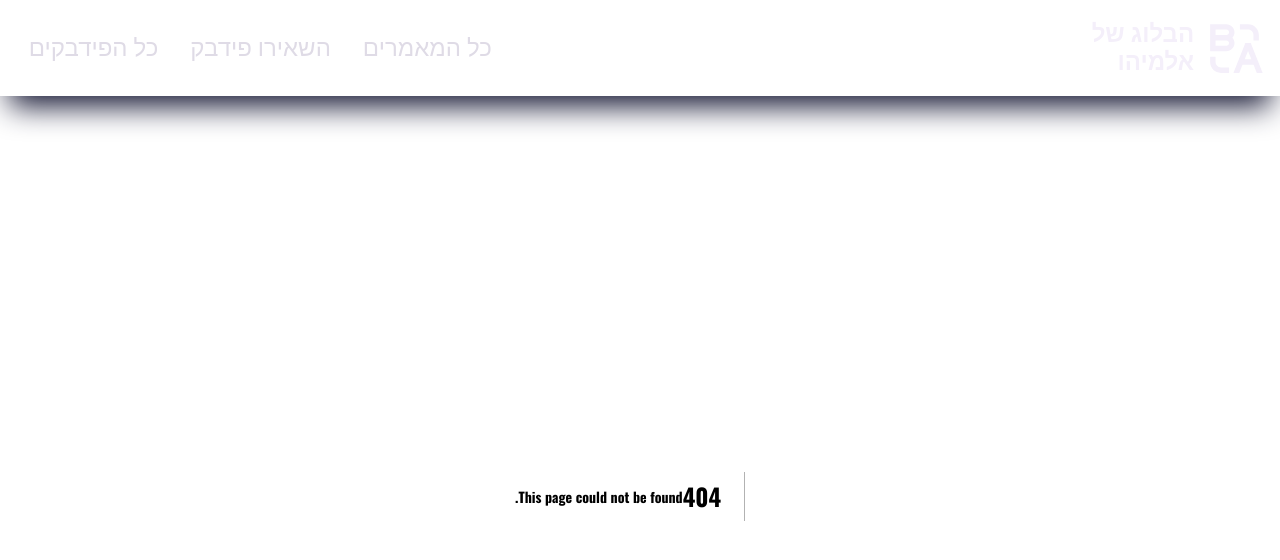
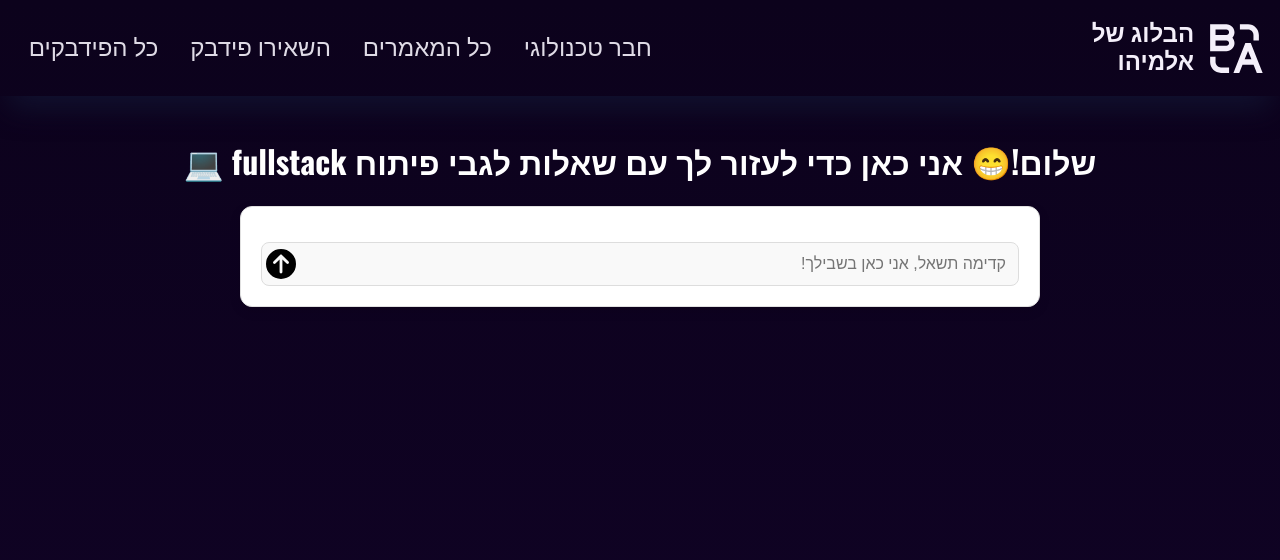
Before and after one commit to almayomekonen/my-blog, a Next.js app: page /chatbot in a window 1280 px wide. Before the commit this address had no page. Shown: the top 560 px of the page. Built offline with nearby package versions, Linux system fonts and the light colour scheme.

Commit message:
chat-bot-api

```diff
--- /dev/null
+++ b/components/Chatbot/Chatbot.jsx
@@ -0,0 +1,71 @@
+import { useState } from "react";
+import axios from "axios";
+import styles from "./Chatbot.module.css";
+import ReactMarkdown from "react-markdown";
+import { FaCircleArrowUp } from "react-icons/fa6";
+
+export default function Chatbot() {
+  const [responses, setResponses] = useState([]);
+  const [prompt, setPrompt] = useState("");
+  const [loading, setLoading] = useState(false);
+
+  const fetchResponse = async () => {
+    if (!prompt.trim()) return;
+
+    try {
+      setLoading(true);
+      const res = await axios.post("/api/chatbot", { prompt });
+      setResponses((prevResponses) => [
+        ...prevResponses,
+        { role: "user", content: prompt },
+        { role: "bot", content: res.data.message },
+      ]);
+      setPrompt("");
+    } catch (error) {
+      console.error("Error:", error);
+    } finally {
+      setLoading(false);
+    }
+  };
+
+  return (
+    <div className={styles.chatbot}>
+      <h1>שלום!😁 אני כאן כדי לעזור לך עם שאלות לגבי פיתוח fullstack 💻</h1>
+      <div className={styles.chatWindow}>
+        <div className={styles.messages}>
+          {responses.map((msg, index) => (
+            <div
+              key={index}
+              className={
+                msg.role === "user" ? styles.userMessage : styles.botResponse
+              }
+            >
+              <ReactMarkdown>{msg.content}</ReactMarkdown>
+            </div>
+          ))}
+        </div>
+
+        <div className={styles.userMessage}>
+          <input
+            type="text"
+            placeholder="קדימה תשאל, אני כאן בשבילך!"
+            value={prompt}
+            onChange={(event) => setPrompt(event.target.value)}
+            onKeyDown={(event) => event.key === "Enter" && fetchResponse()}
+          />
+          <button
+            className={styles.sendButton}
+            onClick={fetchResponse}
+            disabled={loading}
+          >
+            {loading ? (
+              <div className={styles.spinner}></div>
+            ) : (
+              <FaCircleArrowUp size={30} className={styles.arrowIcon} />
+            )}
+          </button>
+        </div>
+      </div>
+    </div>
+  );
+}
--- /dev/null
+++ b/components/Chatbot/Chatbot.module.css
@@ -0,0 +1,139 @@
+.chatbot {
+  display: flex;
+  flex-direction: column;
+  justify-content: flex-start;
+  align-items: center;
+  min-height: 100vh;
+  padding: 20px;
+}
+
+.chatbot h1 {
+  color: #fff;
+  animation: fadeIn 1.7s ease-in-out;
+}
+
+.chatWindow {
+  width: 100%;
+  max-width: 800px;
+  background-color: #fff;
+  border: 1px solid #e0e0e0;
+  border-radius: 12px;
+  box-shadow: 0 4px 12px rgba(0, 0, 0, 0.1);
+  padding: 20px;
+  display: flex;
+  flex-direction: column;
+  gap: 15px;
+}
+
+.messages {
+  display: flex;
+  flex-direction: column;
+  gap: 20px;
+  overflow-y: auto;
+  max-height: 400px;
+}
+
+.userMessage input {
+  width: 100%;
+  padding: 12px;
+  font-size: 16px;
+  border-radius: 8px;
+  border: 1px solid #ddd;
+  background-color: #f9f9f9;
+  box-sizing: border-box;
+  outline: none;
+  transition: border-color 0.3s ease;
+}
+
+.userMessage input:focus {
+  border-color: #007bff;
+}
+
+.botResponse {
+  padding: 12px;
+  background-color: #e8f7ff;
+  border-radius: 8px;
+  color: #333;
+  font-size: 16px;
+  box-shadow: 0 2px 5px rgba(0, 0, 0, 0.1);
+}
+
+.userMessage {
+  position: relative;
+  display: flex;
+  flex-direction: row;
+  justify-content: flex-start;
+  width: 100%;
+}
+
+.sendButton {
+  position: absolute;
+  background: none;
+  top: 7px;
+  left: 5px;
+  padding: 10px 20px;
+  font-size: 16px;
+  border: none;
+  border-radius: 8px;
+  cursor: pointer;
+  transition: background-color 0.3s ease;
+  align-self: flex-end;
+}
+
+.arrowIcon {
+  position: absolute;
+  background: none;
+  top: 0;
+  left: 0;
+  font-size: 16px;
+  border: none;
+  border-radius: 8px;
+  cursor: pointer;
+  transition: color 0.5s ease;
+  align-self: flex-end;
+}
+
+.arrowIcon:hover {
+  color: #746a6a;
+}
+.arrowIcon:active {
+  color: #3b3535;
+}
+
+.arrowIcon:focus {
+  outline: none;
+}
+
+/* keyframes */
+@keyframes fadeIn {
+  0% {
+    opacity: 0;
+    transform: translateY(-20px);
+  }
+  100% {
+    opacity: 1;
+    transform: translateY(0);
+  }
+}
+
+.spinner {
+  position: absolute;
+  top: 2px;
+  left: 2px;
+  width: 24px;
+  height: 24px;
+  border: 3px solid #ccc;
+  border-top: 3px solid #007bff;
+  border-radius: 50%;
+  animation: spin 0.8s linear infinite;
+  margin: auto;
+}
+
+@keyframes spin {
+  0% {
+    transform: rotate(0deg);
+  }
+  100% {
+    transform: rotate(360deg);
+  }
+}
--- a/components/Layout/MainNavigation.jsx
+++ b/components/Layout/MainNavigation.jsx
@@ -28,6 +28,9 @@ export default function MainNavigation() {
           <div></div>
         </div>
         <ul className={`${isNavVisible ? styles.show : ""}`}>
+          <li>
+            <Link href="/chatbot">חבר טכנולוגי</Link>
+          </li>
           <li>
             <Link href="/posts">כל המאמרים</Link>
           </li>
@@ -62,6 +65,11 @@ export default function MainNavigation() {
           </Link>
           <ul>
             <li>
+              <Link href="/chatbot" onClick={toggleNav}>
+                חבר טכנולוגי
+              </Link>
+            </li>
+            <li>
               <Link href="/posts" onClick={toggleNav}>
                 כל המאמרים
               </Link>
--- a/package.json
+++ b/package.json
@@ -9,11 +9,13 @@
     "export": "next export"
   },
   "dependencies": {
+    "axios": "^1.7.9",
     "gray-matter": "^4.0.3",
     "mongodb": "^6.12.0",
     "multer": "^1.4.5-lts.1",
     "next": "^14.2.5",
     "next-connect": "^1.0.0",
+    "openai": "^4.77.0",
     "react": "^18.3.1",
     "react-dom": "^18.3.1",
     "react-icons": "^5.4.0",
--- /dev/null
+++ b/pages/api/chatbot.js
@@ -0,0 +1,34 @@
+import OpenAI from "openai";
+
+const openai = new OpenAI({
+  apiKey: process.env.OPENAI_API_KEY,
+});
+
+export default async function handler(req, res) {
+  if (req.method === "POST") {
+    try {
+      const { prompt } = req.body;
+
+      const completion = await openai.chat.completions.create({
+        model: "gpt-3.5-turbo",
+        messages: [
+          {
+            role: "system",
+            content:
+              "היי! 👋 אני כאן כדי לעזור רק עם שאלות על פיתוח פולסטאק – JavaScript, React, HTML, CSS, וכל מה שקשור לפיתוח אתרים. אם יש לך שאלות על נושאים אחרים, אני לא יכול לעזור, אבל אם זה פיתוח אתרים, אני כאן בשבילך בשמחה! 😊",
+          },
+          { role: "user", content: prompt },
+        ],
+        max_tokens: 700,
+        temperature: 0.7,
+        top_p: 1,
+      });
+
+      res.status(200).json({ message: completion.choices[0].message.content });
+    } catch (error) {
+      res.status(500).json({ error: "Error interacting with OpenAI API." });
+    }
+  } else {
+    res.status(405).json({ error: "Method Not Allowed" });
+  }
+}
--- /dev/null
+++ b/pages/chatbot/index.js
@@ -0,0 +1,5 @@
+import Chatbot from "../../components/Chatbot/Chatbot";
+
+export default function ChatbotpPage() {
+  return <Chatbot />;
+}
```
Also changed, not shown: 2 other files (tests, documents, lock files or other folders).
